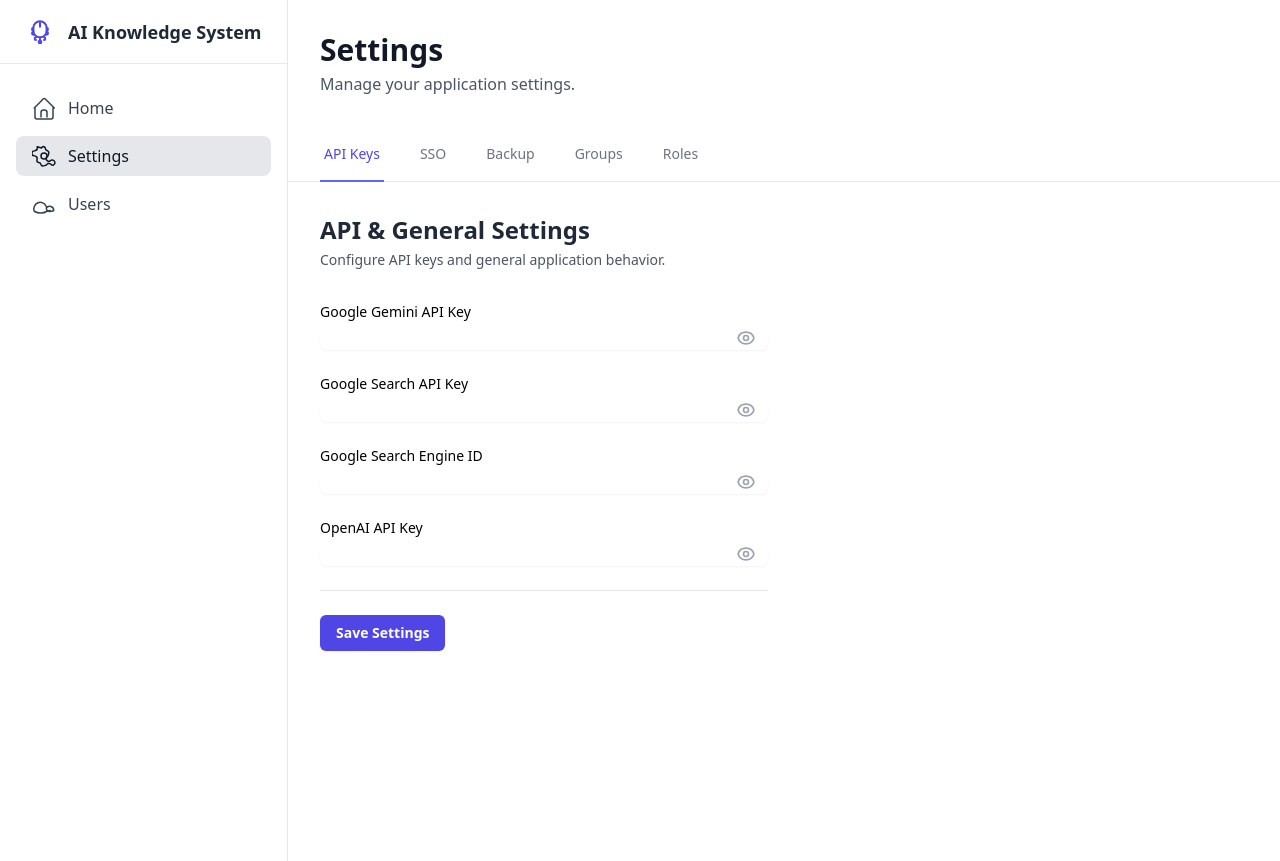
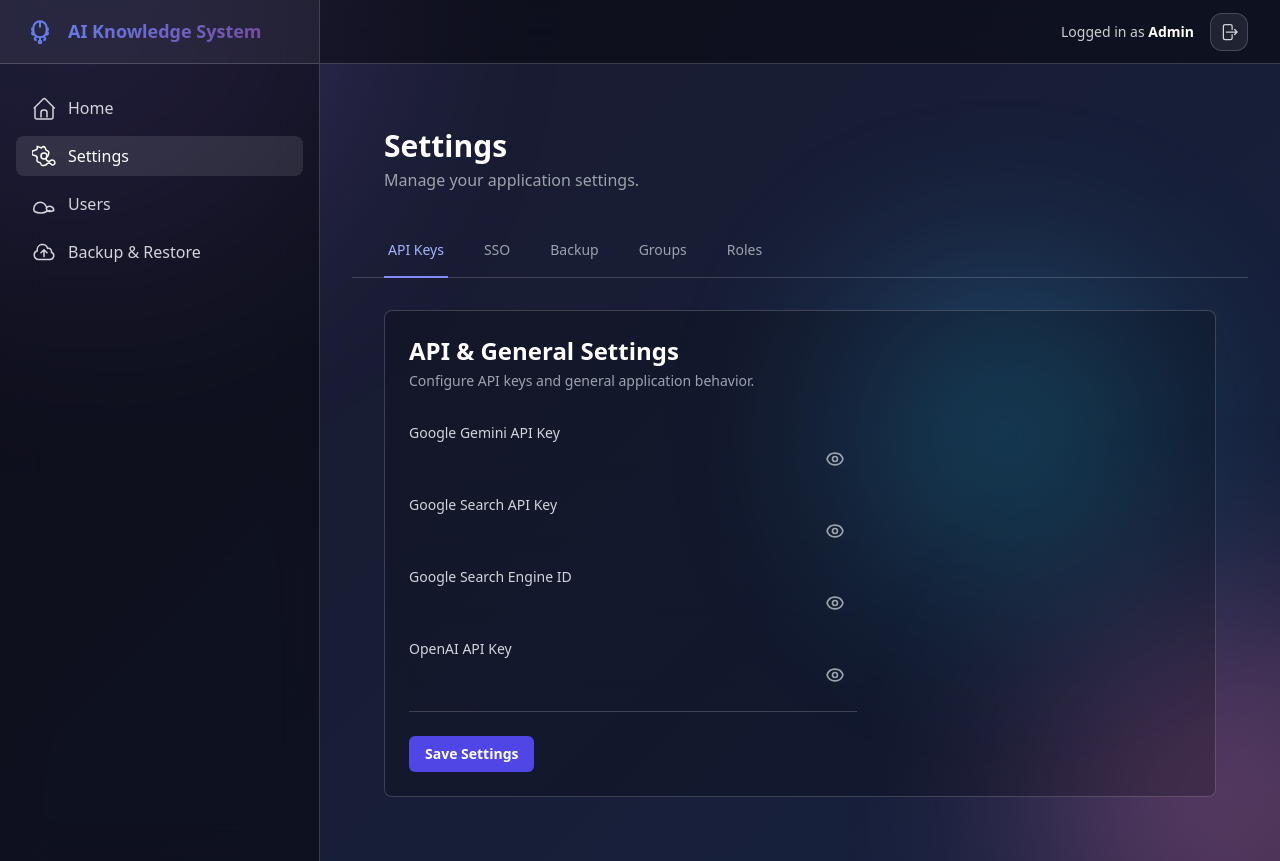
Before and after one commit to mightywomble/aiknowledgebase, a Flask app: page /settings/api in a window 1280 px wide. Run offline with Flask 3, Linux system fonts and the light colour scheme; a user stored in the database is signed in; data comes from the database, SQL or seed files in the repository; some libraries are stand-ins or nearby versions.

Commit message:
look and feel seems to be working

```diff
--- /dev/null
+++ b/templates/_admin_layout.html
@@ -0,0 +1,63 @@
+<!DOCTYPE html>
+<html lang="en">
+<head>
+    <meta charset="UTF-8">
+    <meta name="viewport" content="width=device-width, initial-scale=1.0">
+    <title>{% block title %}AI Knowledge System{% endblock %}</title>
+    <script src="https://cdn.tailwindcss.com"></script>
+    <link rel="stylesheet" href="{{ url_for('static', filename='css/glassy-styles.css') }}">
+    {% block head_extra %}{% endblock %}
+</head>
+<body class="bg-[#0f0f1e] text-gray-200 font-sans antialiased">
+    <!-- Animated background orbs -->
+    <div class="bg-orb bg-orb-1"></div>
+    <div class="bg-orb bg-orb-2"></div>
+    <div class="bg-orb bg-orb-3"></div>
+
+    <div class="flex h-screen">
+        <!-- Sidebar -->
+        <aside class="sidebar-articles">
+            <div class="sidebar-header">
+                <a href="{{ url_for('index') }}" class="logo-link">
+                    <svg class="logo-icon" stroke-width="1.5" viewBox="0 0 24 24" fill="none" xmlns="http://www.w3.org/2000/svg"><path d="M12 20.5C12.5523 20.5 13 20.0523 13 19.5C13 18.9477 12.5523 18.5 12 18.5C11.4477 18.5 11 18.9477 11 19.5C11 20.0523 11.4477 20.5 12 20.5Z" stroke="currentColor" stroke-linecap="round" stroke-linejoin="round"/><path d="M12 18.5V16M12 8V4M12 4C9.23858 4 7 6.23858 7 9V11C7 13.7614 9.23858 16 12 16C14.7614 16 17 13.7614 17 11V9C17 6.23858 14.7614 4 12 4Z" stroke="currentColor" stroke-linecap="round" stroke-linejoin="round"/><path d="M7 9C6.44772 9 6 9.44772 6 10C6 10.5523 6.44772 11 7 11M17 9C17.5523 9 18 9.44772 18 10C18 10.5523 17.5523 11 17 11" stroke="currentColor" stroke-linecap="round" stroke-linejoin="round"/><path d="M7 12C6.44772 12 6 12.4477 6 13C6 13.5523 6.44772 14 7 14M17 12C17.5523 12 18 12.4477 18 13C18 13.5523 17.5523 14 17 14" stroke="currentColor" stroke-linecap="round" stroke-linejoin="round"/><path d="M9 16C8.44772 16 8 16.4477 8 17C8 17.5523 8.44772 18 9 18M15 16C15.5523 16 16 16.4477 16 17C16 17.5523 15.5523 18 15 18" stroke="currentColor" stroke-linecap="round" stroke-linejoin="round"/></svg>
+                    <span class="logo-text">AI Knowledge System</span>
+                </a>
+            </div>
+            <nav class="flex-1 px-4 py-6 space-y-2">
+                <a href="{{ url_for('index') }}" class="flex items-center px-4 py-2 rounded-lg text-gray-300 hover:bg-white/10 hover:text-white">
+                    <svg class="h-6 w-6" xmlns="http://www.w3.org/2000/svg" fill="none" viewBox="0 0 24 24" stroke-width="1.5" stroke="currentColor"><path stroke-linecap="round" stroke-linejoin="round" d="M2.25 12l8.954-8.955a1.5 1.5 0 012.122 0l8.954 8.955M21 12v9a2 2 0 01-2 2H5a2 2 0 01-2-2v-9M15 21v-4.5A2.5 2.5 0 0012.5 14h-1A2.5 2.5 0 009 16.5V21" /></svg>
+                    <span class="ml-3">Home</span>
+                </a>
+                <a href="{{ url_for('settings_page', page='api') }}" class="flex items-center px-4 py-2 rounded-lg {% if request.endpoint.startswith('settings') %}text-white bg-white/10{% else %}text-gray-300 hover:bg-white/10 hover:text-white{% endif %}">
+                    <svg class="h-6 w-6" xmlns="http://www.w3.org/2000/svg" fill="none" viewBox="0 0 24 24" stroke-width="1.5" stroke="currentColor"><path stroke-linecap="round" stroke-linejoin="round" d="M9.594 3.94c.09-.542.56-1.007 1.11-1.226a2.25 2.25 0 012.58 1.226l.114.683c.137.82.715 1.51 1.505 1.87l.79.395c.837.418 1.258 1.487 1.018 2.45l-.523 1.942a2.25 2.25 0 01-1.342 1.616.25.25 0 00-.056.09l-.443.886c-.42.84-.172 1.86.52 2.445l.698.582c.85.71 1.998.63 2.807-.184l.158-.158a2.25 2.25 0 013.182 0l.53.53a2.25 2.25 0 010 3.182l-.158.158c-.81.81-1.956.89-2.807-.184l-.698-.582c-.692-.585-1.626-.755-2.445-.52l-.886.443a.25.25 0 00-.09.056 2.25 2.25 0 01-1.616 1.342l-1.942.523c-.962.24-1.998-.18-2.45-1.018l-.395-.79a2.25 2.25 0 00-1.87-1.505l-.683-.114a2.25 2.25 0 01-1.226-2.58l.114-.683c.26-1.543-.826-3.023-2.38-3.32l-.79-.158a2.25 2.25 0 01-1.98-2.288v-.04c0-1.26.95-2.322 2.18-2.496l.79-.158c1.554-.3 2.64-1.777 2.38-3.32l-.114-.683z" /><path stroke-linecap="round" stroke-linejoin="round" d="M15 12a3 3 0 11-6 0 3 3 0 016 0z" /></svg>
+                    <span class="ml-3">Settings</span>
+                </a>
+                 <a href="{{ url_for('user_management') }}" class="flex items-center px-4 py-2 rounded-lg {% if request.endpoint == 'user_management' %}text-white bg-white/10{% else %}text-gray-300 hover:bg-white/10 hover:text-white{% endif %}">
+                    <svg class="h-6 w-6" xmlns="http://www.w3.org/2000/svg" fill="none" viewBox="0 0 24 24" stroke-width="1.5" stroke="currentColor"><path stroke-linecap="round" stroke-linejoin="round" d="M15 19.128a9.38 9.38 0 002.625.372 9.337 9.337 0 004.121-.952 4.125 4.125 0 00-7.533-2.493M15 19.128v-.003c0-1.113-.285-2.16-.786-3.071M15 19.128v.106A12.318 12.318 0 018.624 21c-2.331 0-4.512-.645-6.374-1.766l-.001-.109a6.375 6.375 0 0111.964-4.663M15 19.128L18 18.5" /></svg>
+                    <span class="ml-3">Users</span>
+                </a>
+                 <a href="{{ url_for('backup_restore_page') }}" class="flex items-center px-4 py-2 rounded-lg {% if request.endpoint == 'backup_restore_page' %}text-white bg-white/10{% else %}text-gray-300 hover:bg-white/10 hover:text-white{% endif %}">
+                    <svg class="h-6 w-6" xmlns="http://www.w3.org/2000/svg" fill="none" viewBox="0 0 24 24" stroke-width="1.5" stroke="currentColor"><path stroke-linecap="round" stroke-linejoin="round" d="M12 16.5V9.75m0 0l3 3m-3-3l-3 3M6.75 19.5a4.5 4.5 0 01-1.41-8.775 5.25 5.25 0 0110.233-2.33 3 3 0 013.758 3.848A3.752 3.752 0 0118 19.5H6.75z" /></svg>
+                    <span class="ml-3">Backup & Restore</span>
+                </a>
+            </nav>
+        </aside>
+
+        <!-- Main Content -->
+        <main class="main-area">
+             <header class="main-header">
+                <div></div>
+                <div class="header-actions">
+                    <span class="user-info">Logged in as <strong>{{ current_user.name or current_user.username }}</strong></span>
+                    <a href="{{ url_for('logout') }}" class="header-btn logout-btn" title="Logout">
+                        <svg viewBox="0 0 24 24" fill="none" stroke="currentColor" stroke-width="1.5"><path stroke-linecap="round" stroke-linejoin="round" d="M15.75 9V5.25A2.25 2.25 0 0013.5 3h-6a2.25 2.25 0 00-2.25 2.25v13.5A2.25 2.25 0 007.5 21h6a2.25 2.25 0 002.25-2.25V15m3 0l3-3m0 0l-3-3m3 3H9" /></svg>
+                    </a>
+                </div>
+            </header>
+            <div class="flex-1 p-8 overflow-y-auto">
+                {% block content %}{% endblock %}
+            </div>
+        </main>
+    </div>
+</body>
+</html>
--- a/templates/settings_api.html
+++ b/templates/settings_api.html
@@ -1,59 +1,47 @@
 {% extends "settings_layout.html" %}
 {% block title %}API Settings{% endblock %}
 {% block settings_content %}
-<h2 class="text-2xl font-bold text-gray-800">API & General Settings</h2>
-<p class="mt-1 text-sm text-gray-600">Configure API keys and general application behavior.</p>
+<h2 class="text-2xl font-bold text-white">API & General Settings</h2>
+<p class="mt-1 text-sm text-gray-400">Configure API keys and general application behavior.</p>
 
 <form action="{{ url_for('save_settings') }}" method="POST" class="mt-8 max-w-md space-y-6">
     <div class="relative">
-        <label for="gemini_api_key" class="block text-sm font-medium">Google Gemini API Key</label>
+        <label for="gemini_api_key" class="block text-sm font-medium text-gray-300">Google Gemini API Key</label>
         <div class="relative mt-1">
-            <input type="password" name="GEMINI_API_KEY" id="gemini_api_key" value="{{ current_config.GEMINI_API_KEY }}" class="block w-full rounded-md border-gray-300 shadow-sm pr-10">
-            <button type="button" class="absolute inset-y-0 right-0 pr-3 flex items-center text-gray-400 hover:text-gray-600" onclick="toggleVisibility('gemini_api_key', this)">
-                <svg class="h-5 w-5" fill="none" viewBox="0 0 24 24" stroke="currentColor">
-                    <path stroke-linecap="round" stroke-linejoin="round" stroke-width="2" d="M15 12a3 3 0 11-6 0 3 3 0 016 0z" />
-                    <path stroke-linecap="round" stroke-linejoin="round" stroke-width="2" d="M2.458 12C3.732 7.943 7.523 5 12 5c4.478 0 8.268 2.943 9.542 7-1.274 4.057-5.064 7-9.542 7-4.477 0-8.268-2.943-9.542-7z" />
-                </svg>
+            <input type="password" name="GEMINI_API_KEY" id="gemini_api_key" value="{{ current_config.GEMINI_API_KEY }}" class="block w-full rounded-md bg-transparent border-[var(--glass-border)] text-white shadow-sm pr-10">
+            <button type="button" class="absolute inset-y-0 right-0 pr-3 flex items-center text-gray-400 hover:text-gray-200" onclick="toggleVisibility('gemini_api_key', this)">
+                <svg class="h-5 w-5" fill="none" viewBox="0 0 24 24" stroke="currentColor"><path stroke-linecap="round" stroke-linejoin="round" stroke-width="2" d="M15 12a3 3 0 11-6 0 3 3 0 016 0z" /><path stroke-linecap="round" stroke-linejoin="round" stroke-width="2" d="M2.458 12C3.732 7.943 7.523 5 12 5c4.478 0 8.268 2.943 9.542 7-1.274 4.057-5.064 7-9.542 7-4.477 0-8.268-2.943-9.542-7z" /></svg>
             </button>
         </div>
     </div>
     <div class="relative">
-        <label for="google_api_key" class="block text-sm font-medium">Google Search API Key</label>
+        <label for="google_api_key" class="block text-sm font-medium text-gray-300">Google Search API Key</label>
         <div class="relative mt-1">
-            <input type="password" name="GOOGLE_API_KEY" id="google_api_key" value="{{ current_config.GOOGLE_API_KEY }}" class="block w-full rounded-md border-gray-300 shadow-sm pr-10">
-            <button type="button" class="absolute inset-y-0 right-0 pr-3 flex items-center text-gray-400 hover:text-gray-600" onclick="toggleVisibility('google_api_key', this)">
-                <svg class="h-5 w-5" fill="none" viewBox="0 0 24 24" stroke="currentColor">
-                    <path stroke-linecap="round" stroke-linejoin="round" stroke-width="2" d="M15 12a3 3 0 11-6 0 3 3 0 016 0z" />
-                    <path stroke-linecap="round" stroke-linejoin="round" stroke-width="2" d="M2.458 12C3.732 7.943 7.523 5 12 5c4.478 0 8.268 2.943 9.542 7-1.274 4.057-5.064 7-9.542 7-4.477 0-8.268-2.943-9.542-7z" />
-                </svg>
+            <input type="password" name="GOOGLE_API_KEY" id="google_api_key" value="{{ current_config.GOOGLE_API_KEY }}" class="block w-full rounded-md bg-transparent border-[var(--glass-border)] text-white shadow-sm pr-10">
+            <button type="button" class="absolute inset-y-0 right-0 pr-3 flex items-center text-gray-400 hover:text-gray-200" onclick="toggleVisibility('google_api_key', this)">
+                <svg class="h-5 w-5" fill="none" viewBox="0 0 24 24" stroke="currentColor"><path stroke-linecap="round" stroke-linejoin="round" stroke-width="2" d="M15 12a3 3 0 11-6 0 3 3 0 016 0z" /><path stroke-linecap="round" stroke-linejoin="round" stroke-width="2" d="M2.458 12C3.732 7.943 7.523 5 12 5c4.478 0 8.268 2.943 9.542 7-1.274 4.057-5.064 7-9.542 7-4.477 0-8.268-2.943-9.542-7z" /></svg>
             </button>
         </div>
     </div>
     <div class="relative">
-        <label for="search_engine_id" class="block text-sm font-medium">Google Search Engine ID</label>
+        <label for="search_engine_id" class="block text-sm font-medium text-gray-300">Google Search Engine ID</label>
         <div class="relative mt-1">
-            <input type="password" name="SEARCH_ENGINE_ID" id="search_engine_id" value="{{ current_config.SEARCH_ENGINE_ID }}" class="block w-full rounded-md border-gray-300 shadow-sm pr-10">
-            <button type="button" class="absolute inset-y-0 right-0 pr-3 flex items-center text-gray-400 hover:text-gray-600" onclick="toggleVisibility('search_engine_id', this)">
-                <svg class="h-5 w-5" fill="none" viewBox="0 0 24 24" stroke="currentColor">
-                    <path stroke-linecap="round" stroke-linejoin="round" stroke-width="2" d="M15 12a3 3 0 11-6 0 3 3 0 016 0z" />
-                    <path stroke-linecap="round" stroke-linejoin="round" stroke-width="2" d="M2.458 12C3.732 7.943 7.523 5 12 5c4.478 0 8.268 2.943 9.542 7-1.274 4.057-5.064 7-9.542 7-4.477 0-8.268-2.943-9.542-7z" />
-                </svg>
+            <input type="password" name="SEARCH_ENGINE_ID" id="search_engine_id" value="{{ current_config.SEARCH_ENGINE_ID }}" class="block w-full rounded-md bg-transparent border-[var(--glass-border)] text-white shadow-sm pr-10">
+            <button type="button" class="absolute inset-y-0 right-0 pr-3 flex items-center text-gray-400 hover:text-gray-200" onclick="toggleVisibility('search_engine_id', this)">
+                <svg class="h-5 w-5" fill="none" viewBox="0 0 24 24" stroke="currentColor"><path stroke-linecap="round" stroke-linejoin="round" stroke-width="2" d="M15 12a3 3 0 11-6 0 3 3 0 016 0z" /><path stroke-linecap="round" stroke-linejoin="round" stroke-width="2" d="M2.458 12C3.732 7.943 7.523 5 12 5c4.478 0 8.268 2.943 9.542 7-1.274 4.057-5.064 7-9.542 7-4.477 0-8.268-2.943-9.542-7z" /></svg>
             </button>
         </div>
     </div>
     <div class="relative">
-        <label for="openai_api_key" class="block text-sm font-medium">OpenAI API Key</label>
+        <label for="openai_api_key" class="block text-sm font-medium text-gray-300">OpenAI API Key</label>
         <div class="relative mt-1">
-            <input type="password" name="OPENAI_API_KEY" id="openai_api_key" value="{{ current_config.OPENAI_API_KEY }}" class="block w-full rounded-md border-gray-300 shadow-sm pr-10">
-            <button type="button" class="absolute inset-y-0 right-0 pr-3 flex items-center text-gray-400 hover:text-gray-600" onclick="toggleVisibility('openai_api_key', this)">
-                <svg class="h-5 w-5" fill="none" viewBox="0 0 24 24" stroke="currentColor">
-                    <path stroke-linecap="round" stroke-linejoin="round" stroke-width="2" d="M15 12a3 3 0 11-6 0 3 3 0 016 0z" />
-                    <path stroke-linecap="round" stroke-linejoin="round" stroke-width="2" d="M2.458 12C3.732 7.943 7.523 5 12 5c4.478 0 8.268 2.943 9.542 7-1.274 4.057-5.064 7-9.542 7-4.477 0-8.268-2.943-9.542-7z" />
-                </svg>
+            <input type="password" name="OPENAI_API_KEY" id="openai_api_key" value="{{ current_config.OPENAI_API_KEY }}" class="block w-full rounded-md bg-transparent border-[var(--glass-border)] text-white shadow-sm pr-10">
+            <button type="button" class="absolute inset-y-0 right-0 pr-3 flex items-center text-gray-400 hover:text-gray-200" onclick="toggleVisibility('openai_api_key', this)">
+                <svg class="h-5 w-5" fill="none" viewBox="0 0 24 24" stroke="currentColor"><path stroke-linecap="round" stroke-linejoin="round" stroke-width="2" d="M15 12a3 3 0 11-6 0 3 3 0 016 0z" /><path stroke-linecap="round" stroke-linejoin="round" stroke-width="2" d="M2.458 12C3.732 7.943 7.523 5 12 5c4.478 0 8.268 2.943 9.542 7-1.274 4.057-5.064 7-9.542 7-4.477 0-8.268-2.943-9.542-7z" /></svg>
             </button>
         </div>
     </div>
-    <div class="border-t pt-6">
+    <div class="border-t border-[var(--glass-border)] pt-6">
         <button type="submit" class="rounded-md bg-indigo-600 px-4 py-2 text-sm font-semibold text-white shadow-sm hover:bg-indigo-500">Save Settings</button>
     </div>
 </form>
@@ -61,17 +49,8 @@
 <script>
     function toggleVisibility(inputId, button) {
         const input = document.getElementById(inputId);
-        const iconVisible = `
-            <svg class="h-5 w-5" fill="none" viewBox="0 0 24 24" stroke="currentColor">
-                <path stroke-linecap="round" stroke-linejoin="round" stroke-width="2" d="M15 12a3 3 0 11-6 0 3 3 0 016 0z" />
-                <path stroke-linecap="round" stroke-linejoin="round" stroke-width="2" d="M2.458 12C3.732 7.943 7.523 5 12 5c4.478 0 8.268 2.943 9.542 7-1.274 4.057-5.064 7-9.542 7-4.477 0-8.268-2.943-9.542-7z" />
-            </svg>`;
-        const iconHidden = `
-            <svg class="h-5 w-5" fill="none" viewBox="0 0 24 24" stroke="currentColor">
-                <path stroke-linecap="round" stroke-linejoin="round" stroke-width="2" d="M13.875 18.825A10.05 10.05 0 0112 19c-4.478 0-8.268-2.943-9.542-7 .95-3.112 3.54-5.61 6.64-6.65M15 12a3 3 0 11-6 0 3 3 0 016 0z" />
-                <path stroke-linecap="round" stroke-linejoin="round" stroke-width="2" d="M2.458 12C3.732 7.943 7.523 5 12 5c1.47 0 2.864.383 4.125 1.065M19.03 19.03L4.97 4.97" />
-            </svg>`;
-
+        const iconVisible = `<svg class="h-5 w-5" fill="none" viewBox="0 0 24 24" stroke="currentColor"><path stroke-linecap="round" stroke-linejoin="round" stroke-width="2" d="M15 12a3 3 0 11-6 0 3 3 0 016 0z" /><path stroke-linecap="round" stroke-linejoin="round" stroke-width="2" d="M2.458 12C3.732 7.943 7.523 5 12 5c4.478 0 8.268 2.943 9.542 7-1.274 4.057-5.064 7-9.542 7-4.477 0-8.268-2.943-9.542-7z" /></svg>`;
+        const iconHidden = `<svg class="h-5 w-5" fill="none" viewBox="0 0 24 24" stroke="currentColor"><path stroke-linecap="round" stroke-linejoin="round" stroke-width="2" d="M13.875 18.825A10.05 10.05 0 0112 19c-4.478 0-8.268-2.943-9.542-7 .95-3.112 3.54-5.61 6.64-6.65M15 12a3 3 0 11-6 0 3 3 0 016 0z" /><path stroke-linecap="round" stroke-linejoin="round" stroke-width="2" d="M2.458 12C3.732 7.943 7.523 5 12 5c1.47 0 2.864.383 4.125 1.065M19.03 19.03L4.97 4.97" /></svg>`;
         if (input.type === 'password') {
             input.type = 'text';
             button.innerHTML = iconHidden;
--- a/templates/settings_layout.html
+++ b/templates/settings_layout.html
@@ -1,26 +1,26 @@
-{% extends "_base_layout.html" %}
+{% extends "_admin_layout.html" %}
 
 {% block content %}
-<main class="flex-1 flex flex-col overflow-y-auto">
 <div class="p-8">
-        <h1 class="text-3xl font-bold text-gray-900">Settings</h1>
-        <p class="mt-1 text-gray-600">Manage your application settings.</p>
+    <h1 class="text-3xl font-bold text-white">Settings</h1>
+    <p class="mt-1 text-gray-400">Manage your application settings.</p>
 </div>
 
 <!-- Settings Horizontal Navigation -->
-    <div class="px-8 border-b border-gray-200">
+<div class="px-8 border-b border-[var(--glass-border)]">
     <nav class="-mb-px flex space-x-8" aria-label="Tabs">
-            <a href="{{ url_for('settings_page', page='api') }}" class="whitespace-nowrap py-4 px-1 border-b-2 font-medium text-sm {% if active_page == 'api' %}border-indigo-500 text-indigo-600{% else %}border-transparent text-gray-500 hover:text-gray-700 hover:border-gray-300{% endif %}">API Keys</a>
-            <a href="{{ url_for('settings_page', page='sso') }}" class="whitespace-nowrap py-4 px-1 border-b-2 font-medium text-sm {% if active_page == 'sso' %}border-indigo-500 text-indigo-600{% else %}border-transparent text-gray-500 hover:text-gray-700 hover:border-gray-300{% endif %}">SSO</a>
-            <a href="{{ url_for('settings_page', page='backup') }}" class="whitespace-nowrap py-4 px-1 border-b-2 font-medium text-sm {% if active_page == 'backup' %}border-indigo-500 text-indigo-600{% else %}border-transparent text-gray-500 hover:text-gray-700 hover:border-gray-300{% endif %}">Backup</a>
-            <a href="{{ url_for('settings_page', page='groups') }}" class="whitespace-nowrap py-4 px-1 border-b-2 font-medium text-sm {% if active_page == 'groups' %}border-indigo-500 text-indigo-600{% else %}border-transparent text-gray-500 hover:text-gray-700 hover:border-gray-300{% endif %}">Groups</a>
-            <a href="{{ url_for('settings_page', page='roles') }}" class="whitespace-nowrap py-4 px-1 border-b-2 font-medium text-sm {% if active_page == 'roles' %}border-indigo-500 text-indigo-600{% else %}border-transparent text-gray-500 hover:text-gray-700 hover:border-gray-300{% endif %}">Roles</a>
+        <a href="{{ url_for('settings_page', page='api') }}" class="whitespace-nowrap py-4 px-1 border-b-2 font-medium text-sm {% if active_page == 'api' %}border-indigo-400 text-indigo-300{% else %}border-transparent text-gray-400 hover:text-gray-200 hover:border-gray-500{% endif %}">API Keys</a>
+        <a href="{{ url_for('settings_page', page='sso') }}" class="whitespace-nowrap py-4 px-1 border-b-2 font-medium text-sm {% if active_page == 'sso' %}border-indigo-400 text-indigo-300{% else %}border-transparent text-gray-400 hover:text-gray-200 hover:border-gray-500{% endif %}">SSO</a>
+        <a href="{{ url_for('settings_page', page='backup') }}" class="whitespace-nowrap py-4 px-1 border-b-2 font-medium text-sm {% if active_page == 'backup' %}border-indigo-400 text-indigo-300{% else %}border-transparent text-gray-400 hover:text-gray-200 hover:border-gray-500{% endif %}">Backup</a>
+        <a href="{{ url_for('settings_page', page='groups') }}" class="whitespace-nowrap py-4 px-1 border-b-2 font-medium text-sm {% if active_page == 'groups' %}border-indigo-400 text-indigo-300{% else %}border-transparent text-gray-400 hover:text-gray-200 hover:border-gray-500{% endif %}">Groups</a>
+        <a href="{{ url_for('settings_page', page='roles') }}" class="whitespace-nowrap py-4 px-1 border-b-2 font-medium text-sm {% if active_page == 'roles' %}border-indigo-400 text-indigo-300{% else %}border-transparent text-gray-400 hover:text-gray-200 hover:border-gray-500{% endif %}">Roles</a>
     </nav>
 </div>
 
 <!-- Page Content -->
 <div class="flex-1 p-8">
+    <div class="p-6 bg-black/20 rounded-lg border border-[var(--glass-border)]">
         {% block settings_content %}{% endblock %}
     </div>
-</main>
+</div>
 {% endblock %}
```
Also changed, not shown: templates/backup_restore.html (+27 -32 lines), templates/login.html (+18 -18 lines), templates/settings_backup.html (+11 -23 lines), templates/settings_groups.html (+15 -15 lines), templates/settings_roles.html (+15 -15 lines), templates/settings_sso.html (+16 -31 lines), templates/user_management.html (+22 -23 lines). Lines whose indentation alone changed are shown as unchanged.
